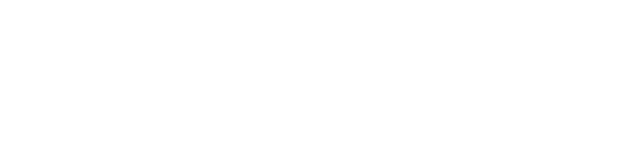
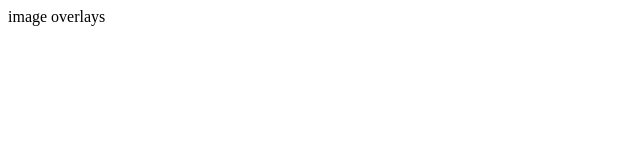
Before and after one commit to leozhangch/imgOverlays, a plain HTML site: page index.html in a window 1280 px wide. Shown: the whole page, without its empty margins (0-640 px from the left). Drawn offline with Linux system fonts and the light colour scheme.

Commit message:
Update index.html

```diff
--- a/index.html
+++ b/index.html
@@ -4,6 +4,6 @@
     <title>image overlays</title>
 </head>
 <body>
-
+image overlays
 </body>
 </html>
```
